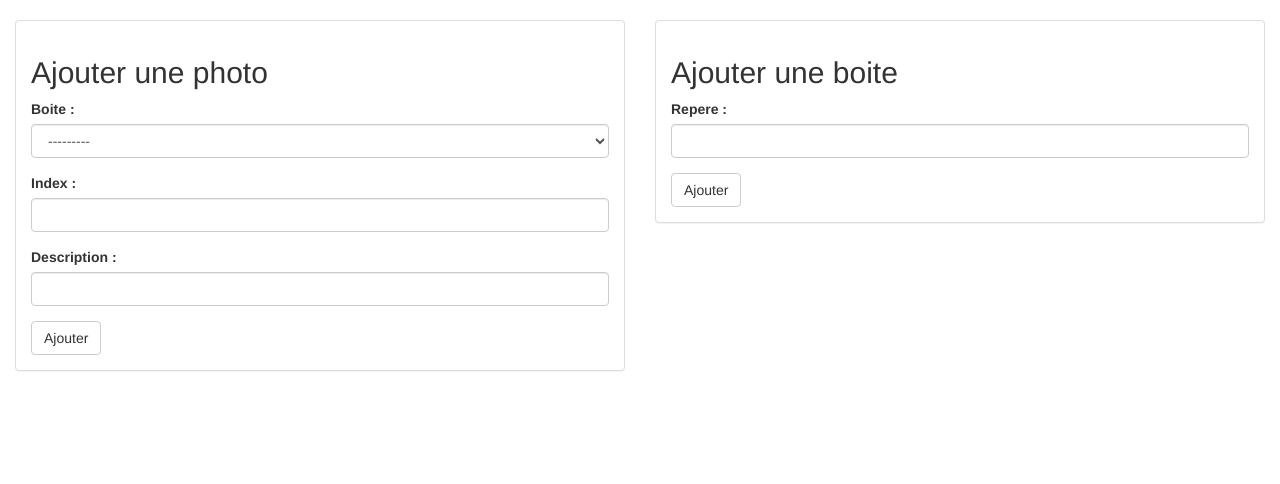
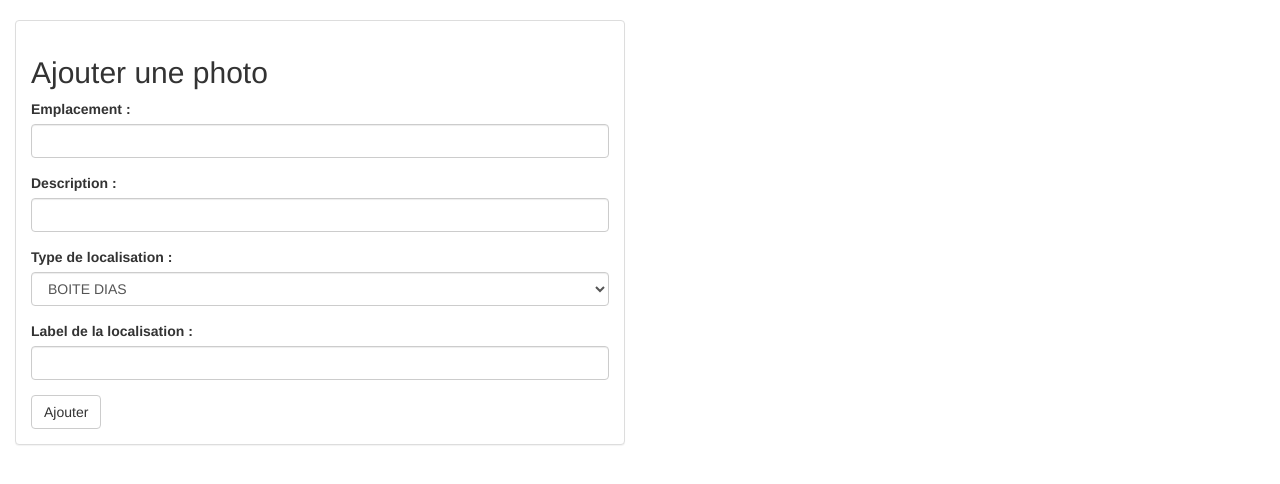
Before and after one commit to Amoki/photo-slide-organizer, a Django app: page / in a window 1280 px wide. Shown: the part 52-536 px from the top of the page. Run offline with Django 3.2, Linux system fonts and the light colour scheme; data that the repository does not hold is empty; some libraries are stand-ins or nearby versions.

Commit message:
simplification

```diff
--- a/photo/forms.py
+++ b/photo/forms.py
@@ -1,24 +1,18 @@
-from django.core.exceptions import NON_FIELD_ERRORS
+from django.core.exceptions import NON_FIELD_ERRORS, ValidationError
+from django.db.utils import IntegrityError
+from django import forms
 from django.forms import ModelForm
-from photo.models import Diapo, Boite
-
-
-class BoiteForm(ModelForm):
-    class Meta:
-        model = Boite
-        fields = ['repere']
-
-    def __init__(self, *args, **kwargs):
-        super(BoiteForm, self).__init__(*args, **kwargs)
-
-        for field_name, field in self.fields.items():
-            field.widget.attrs['class'] = 'form-control'
+from photo.models import Diapo, Localisation
 
 
 class DiapoForm(ModelForm):
+    # add fields used by Localisations
+    localisation_type = forms.ChoiceField(choices=Localisation.TYPE_LOCALISATION, label='Type de localisation')
+    localisation_num = forms.CharField(max_length=128, label='Label de la localisation')
+
     class Meta:
         model = Diapo
-        fields = ['boite', 'index', 'description']
+        fields = ['index', 'description']
         error_messages = {
             NON_FIELD_ERRORS: {
                 'unique_together': "Il y a déjà une diapo enregistrée à cet emplacement",
@@ -30,3 +24,21 @@ class DiapoForm(ModelForm):
 
         for field_name, field in self.fields.items():
             field.widget.attrs['class'] = 'form-control'
+
+    def save(self, commit=True):
+        instance = super(DiapoForm, self).save(commit=False)
+
+        localisation, created = Localisation.objects.get_or_create(
+            numero=self.cleaned_data['localisation_num'],
+            type=self.cleaned_data['localisation_type']
+        )
+
+        instance.localisation_id = localisation.pk
+        if commit:
+            try:
+                instance.save()
+            except IntegrityError:
+                self.add_error(None, ValidationError('Une photo existe déjà à cet emplacement', code='invalid'))
+            except:
+                self.add_error(None, ValidationError('Une erreur inconnue est survenue, les champs sont-ils correctement saisis ?', code='error'))
+        return instance
--- a/photo/models.py
+++ b/photo/models.py
@@ -1,11 +1,29 @@
 from django.db import models
 
 
-class Boite(models.Model):
-    repere = models.CharField(max_length=128, unique=True)
+class Localisation(models.Model):
+    BOITE_DIAS = 'BD'
+    NB_24_36 = 'NB2436'
+    NB_6_6 = 'NB66'
+    NB_GRANDS = 'NBG'
+    CLASS_COUL = 'CC'
+
+    TYPE_LOCALISATION = (
+        (BOITE_DIAS, 'BOITE DIAS'),
+        (NB_24_36, 'N&B 24.36'),
+        (NB_6_6, 'N&B 6.6'),
+        (NB_GRANDS, 'N&B Grands'),
+        (CLASS_COUL, 'CLASS. COUL'),
+    )
+
+    numero = models.CharField(max_length=128)
+    type = models.CharField(max_length=6, choices=TYPE_LOCALISATION)
+
+    class Meta:
+        unique_together = ("numero", "type")
 
     def __str__(self):
-        return str(self.repere)
+        return str(self.get_type_display() + ' n° ' + self.numero)
 
 
 class MotCle(models.Model):
@@ -16,17 +34,17 @@ class MotCle(models.Model):
 
 
 class Diapo(models.Model):
-    boite = models.ForeignKey('Boite')
-    index = models.PositiveIntegerField()
+    localisation = models.ForeignKey('Localisation')
+    index = models.CharField(max_length=128, verbose_name='Emplacement')
     words = models.ManyToManyField('MotCle', blank=True)
     description = models.CharField(max_length=1000, blank=True)
     chemin = models.CharField(max_length=512, null=True, blank=True)
 
     class Meta:
-        unique_together = ("boite", "index")
+        unique_together = ("localisation", "index")
 
     def __str__(self):
-        return ("Repère %s Index %s : %s" % (self.boite, self.index, self.description))
+        return ("Localisation : %s -- Index %s : %s" % (self.localisation, self.index, self.description))
 
 
 from photo.signals import *
--- a/photo/signals.py
+++ b/photo/signals.py
@@ -11,8 +11,6 @@ def update_word_list(sender, instance, created, **kwargs):
         existing_words = MotCle.objects.all().values_list('mot', flat=True)
         for slugged_word in [slugify(word) for word in words]:
             if slugged_word not in existing_words:
-                print(slugged_word)
-                print(existing_words)
                 mc = MotCle(mot=slugged_word)
                 mc.save()
             else:
--- a/photo/views.py
+++ b/photo/views.py
@@ -1,36 +1,20 @@
 from django.shortcuts import render
-from django.db.models import Q
 from photo.models import MotCle, Diapo
-from photo.forms import DiapoForm, BoiteForm
-
-
-def handle_boite(request):
-    boite_form = BoiteForm(request.POST)
-    if boite_form.is_valid():
-        boite_form.save()
-    return boite_form
-
-
-def handle_diapo(request):
-    diapo_form = DiapoForm(request.POST)
-    if diapo_form.is_valid():
-        diapo_form.save()
-    return diapo_form
+from photo.forms import DiapoForm
 
 
 def home(request):
     diapo_form = DiapoForm()
-    boite_form = BoiteForm()
-
+    save_success = False
     if request.method == 'POST':
-        if request.path == '/diapo/':
-            diapo_form = handle_diapo(request)
-        elif request.path == '/boite/':
-            boite_form = handle_boite(request)
+        diapo_form = DiapoForm(request.POST)
+        if diapo_form.is_valid():
+            diapo_form.save()
+            save_success = True
 
     data = {
         'diapo_form': diapo_form,
-        'boite_form': boite_form,
+        'save_success': save_success and not diapo_form.errors
     }
     return render(request, 'index.html', data)
 
--- a/templates/index.html
+++ b/templates/index.html
@@ -1,16 +1,26 @@
 {% extends "base.html" %}
 {% load static %}
-{% load get_item %}
 {% block content %}
 
 <div class="row" id="main">
+  {% if save_success %}
+  <div class="alert alert-success">
+    <a href="#" class="close" data-dismiss="alert" aria-label="close">&times;</a>
+    <strong>Succès !</strong> La diapo a bien été enregistrée !
+  </div>
+  {% endif %}
+  {% if diapo_form.non_field_errors %}
+  <div class="alert alert-danger">
+    <a href="#" class="close" data-dismiss="alert" aria-label="close">&times;</a>
+    <strong>Echec !</strong> {{ diapo_form.non_field_errors.as_ul }}
+  </div>
+  {% endif %}
   <div class="col-md-6">
     <div class="panel panel-default">
       <div class="panel-body">
       <h2>Ajouter une photo</h2>
         <form action="/diapo/" method="post">
           {% csrf_token %}
-          {{ diapo_form.non_field_errors.as_ul }}
           {% for field in diapo_form %}
           <div class="form-group">
             {{ field.errors }}
@@ -22,22 +32,5 @@
       </div>
     </div>
   </div>
-  <div class="col-md-6">
-    <div class="panel panel-default">
-      <div class="panel-body">
-      <h2>Ajouter une boite</h2>
-        <form action="/boite/" method="post">
-          {% csrf_token %}
-          {% for field in boite_form %}
-          <div class="form-group">
-            {{ field.errors }}
-            {{ field.label_tag }} {{ field }}
-          </div>
-          {% endfor %}
-          <input type="submit" class="btn btn-default" value="Ajouter" />
-        </form>
-      </div>
-    </div>
-  </div>
 </div>
 {% endblock content %}
--- a/templates/search.html
+++ b/templates/search.html
@@ -1,6 +1,5 @@
 {% extends "base.html" %}
 {% load static %}
-{% load get_item %}
 {% block content %}
 
 <div class="row" id="main">
```
Also changed, not shown: photo/admin.py (+5 -5 lines), photo/templatetags/get_item.py (deleted, +0 -10 lines), photo/migrations/0001_initial.py, photo/migrations/0002_auto_20160411_1520.py (deleted), photo/templatetags/__init__.py (deleted).
